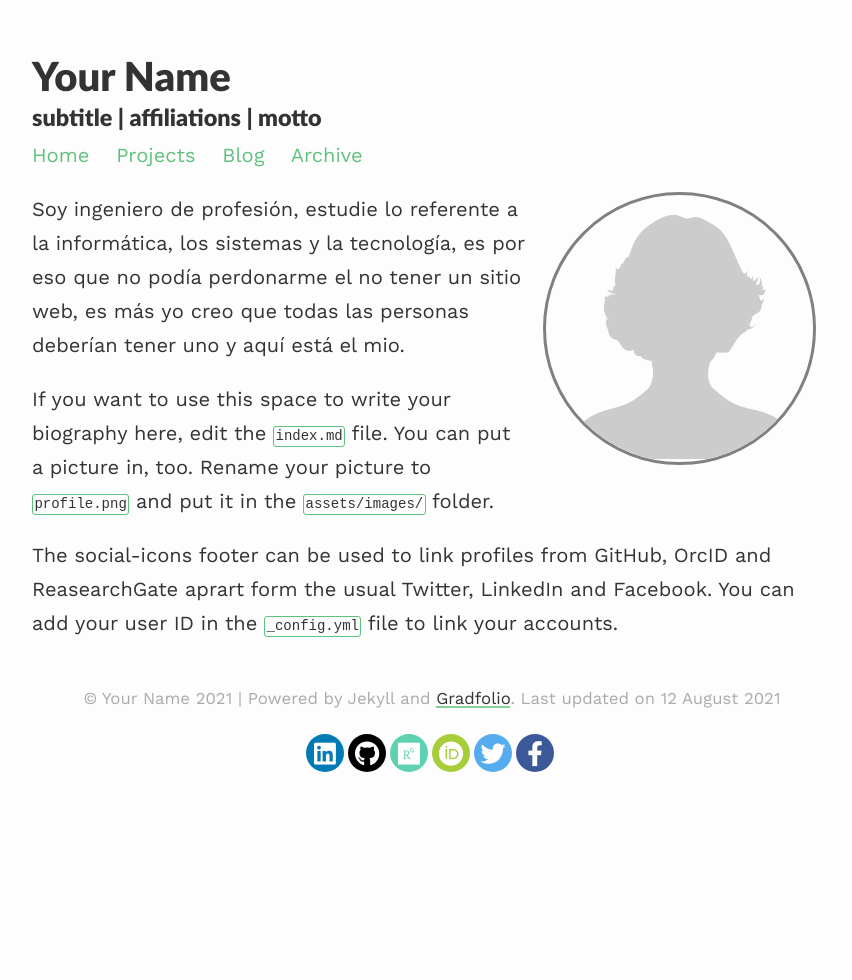
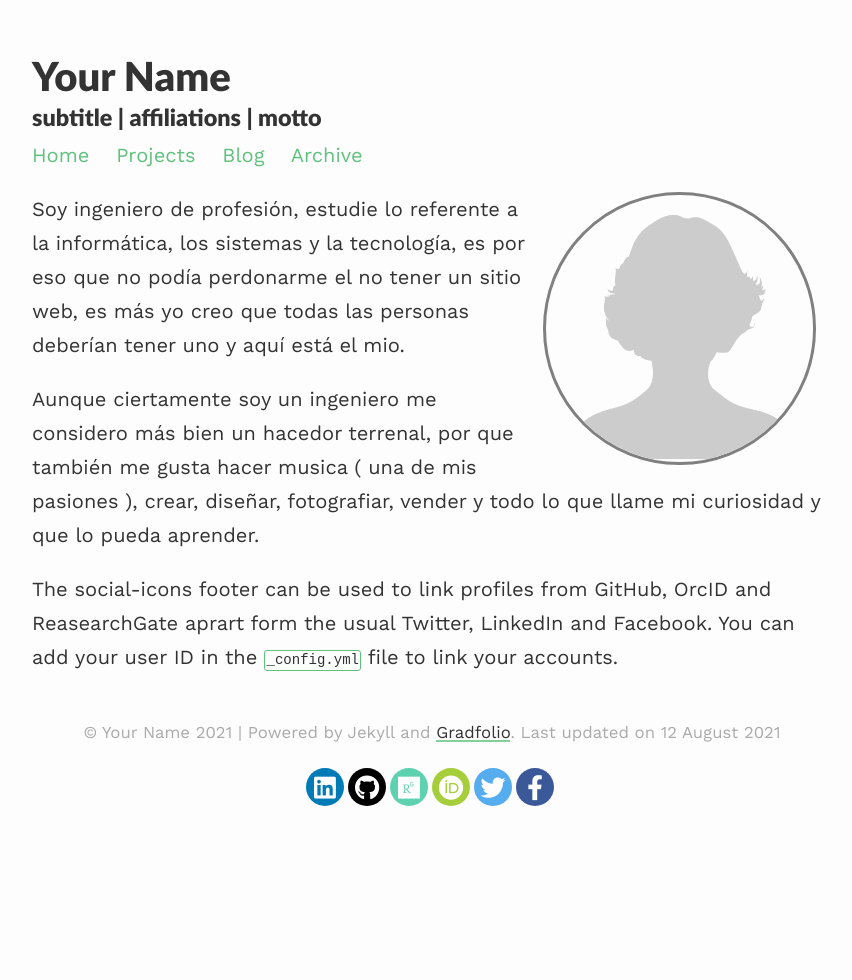
Before and after one commit to stackbit-projects/israbasurto-0da8b, a Jekyll site: the page built from index.md, in a window 1280 px wide. Shown: the whole page, without its empty margins (208-1060 px from the left). Built offline with Jekyll 4.4.1, drawn with Linux system fonts in a browser that asks for light colours; nearby versions of some CDN libraries.

Commit message:
index.md: updated markdown_content

```diff
--- a/index.md
+++ b/index.md
@@ -7,6 +7,6 @@ published: true
 ---
 Soy ingeniero de profesión, estudie lo referente a la informática, los sistemas y la tecnología, es por eso que no podía perdonarme el no tener un sitio web, es más yo creo que todas las personas deberían tener uno y aquí está el mio.
 
-If you want to use this space to write your biography here, edit the `index.md` file. You can put a picture in, too. Rename your picture to `profile.png` and put it in the `assets/images/` folder.
+Aunque ciertamente soy un ingeniero me considero más bien un hacedor terrenal, por que también me gusta hacer musica ( una de mis pasiones ), crear, diseñar, fotografiar, vender y todo lo que llame mi curiosidad y que lo pueda aprender.
 
 The social-icons footer can be used to link profiles from GitHub, OrcID and ReasearchGate aprart form the usual Twitter, LinkedIn and Facebook. You can add your user ID in the `_config.yml` file to link your accounts.
```
